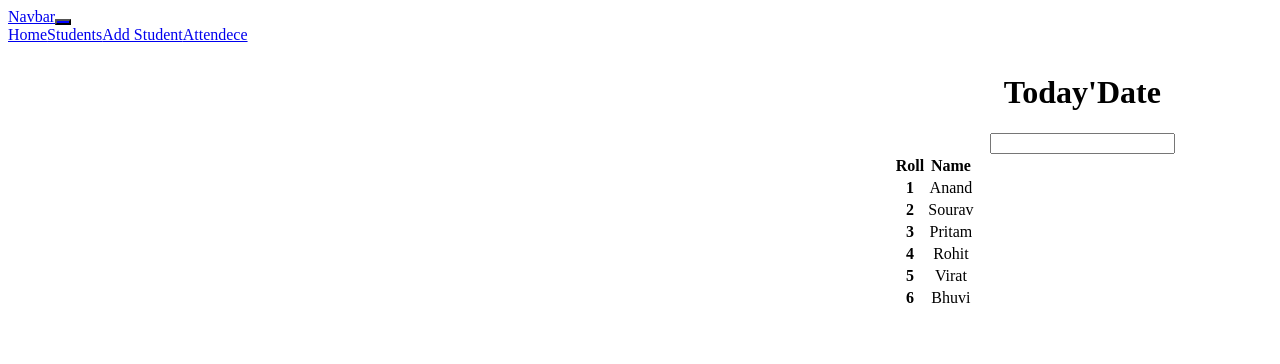
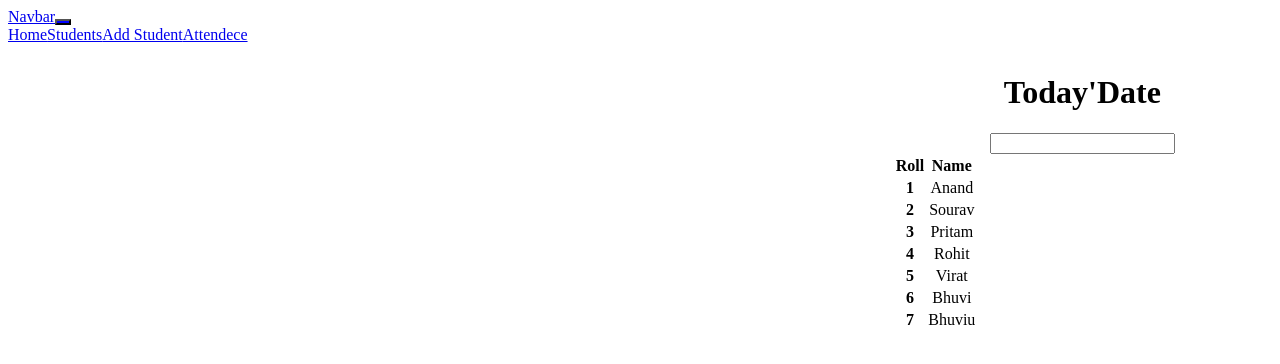
Before and after one commit to dipak125/class_attendence, a React (Create React App) app: page / in a window 1280 px wide. Shown: the top 364 px of the page. Built offline with nearby package versions, Linux system fonts and the light colour scheme; the HTML template or start-up script is replaced by a standard one.

Commit message:
Edited after

```diff
--- a/src/Home.jsx
+++ b/src/Home.jsx
@@ -54,6 +54,12 @@ function Home(){
 
 
     </tr>
+    <tr>
+      <th scope="row">7</th>
+      <td>Bhuviu</td>
+
+
+    </tr>
   </tbody>
 </table>
       </div>
```
